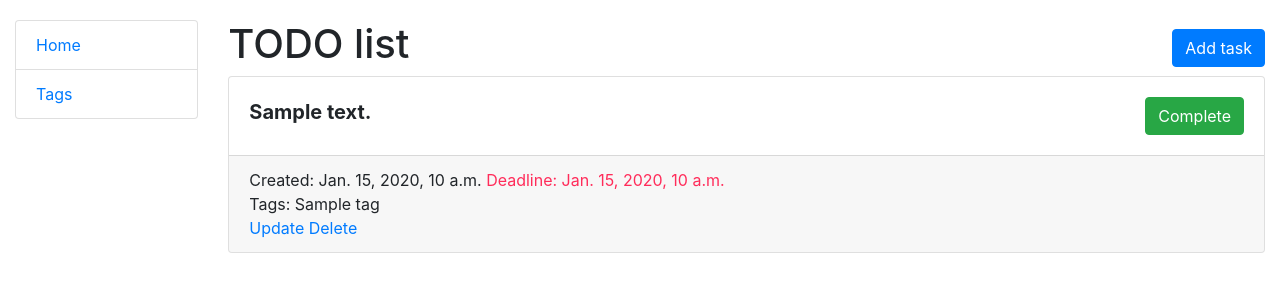
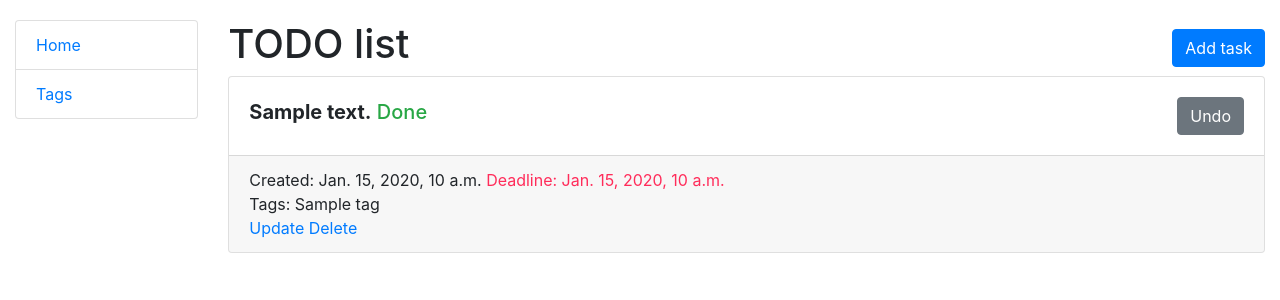
Before and after one commit to Lebwa1337/Todo-list, a Django app: page / in a window 1280 px wide. Shown: the top 300 px of the page. Run offline with Django 5.2, Linux system fonts and the light colour scheme; tables that the repository leaves empty hold one stand-in row (values such as "Sample post").

Commit message:
Create complete functionality for Tasks

```diff
--- a/templates/todo/index.html
+++ b/templates/todo/index.html
@@ -10,9 +10,15 @@
         <h5><strong>{{ task }}</strong>
           {% if not task.status %}
             <span class="text-danger">Not done</span>
+            {% else %}
+            <span class="text-success">Done</span>
           {% endif %}
         </h5>
-        <a href="" class="btn btn-success ml-auto">Complete</a>
+        {% if not task.status %}
+          <a href="{% url 'todo:complete-task' pk=task.id %}" class="btn btn-success ml-auto">Complete</a>
+      	{% else %}
+          <a href="{% url 'todo:complete-task' pk=task.id %}" class="btn btn-secondary ml-auto">Undo</a>
+        {% endif %}
       </div>
       <div class="card-footer">
         <span>Created: {{ task.datetime }}</span>
--- a/todo/urls.py
+++ b/todo/urls.py
@@ -11,6 +11,7 @@
     path("tags/create/", views.TagCreateView.as_view(), name="tag-create"),
     path("tags/<int:pk>/update/", views.TagUpdateView.as_view(), name="tag-update"),
     path("tags/<int:pk>/delete/", views.TagDeleteView.as_view(), name="tag-delete"),
+    path("complete_task/<int:pk>/", views.complete_task, name="complete-task")
 
 ]
 
--- a/todo/views.py
+++ b/todo/views.py
@@ -1,4 +1,4 @@
-from django.http import HttpRequest, HttpResponse
+from django.http import HttpRequest, HttpResponse, HttpResponseRedirect
 from django.shortcuts import render
 from django.urls import reverse, reverse_lazy
 from django.views import generic
@@ -26,6 +26,13 @@
     template_name = 'todo/task_form.html'
     form_class = TaskForm
     success_url = reverse_lazy('todo:index')
+
+
+def complete_task(request: HttpRequest, pk: int) -> HttpResponse:
+    task = Task.objects.get(id=pk)
+    task.status = not task.status
+    task.save()
+    return HttpResponseRedirect(reverse('todo:index'))
 
 
 class TagListView(generic.ListView):
```
